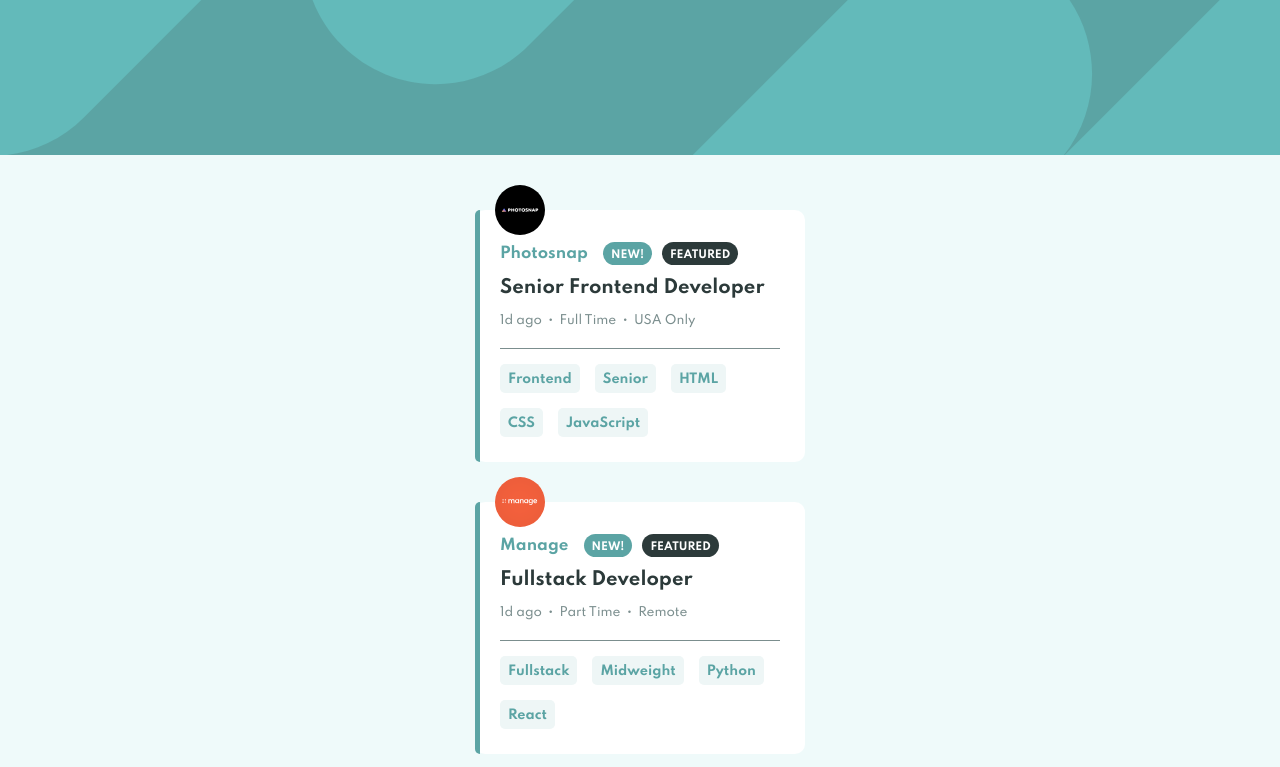
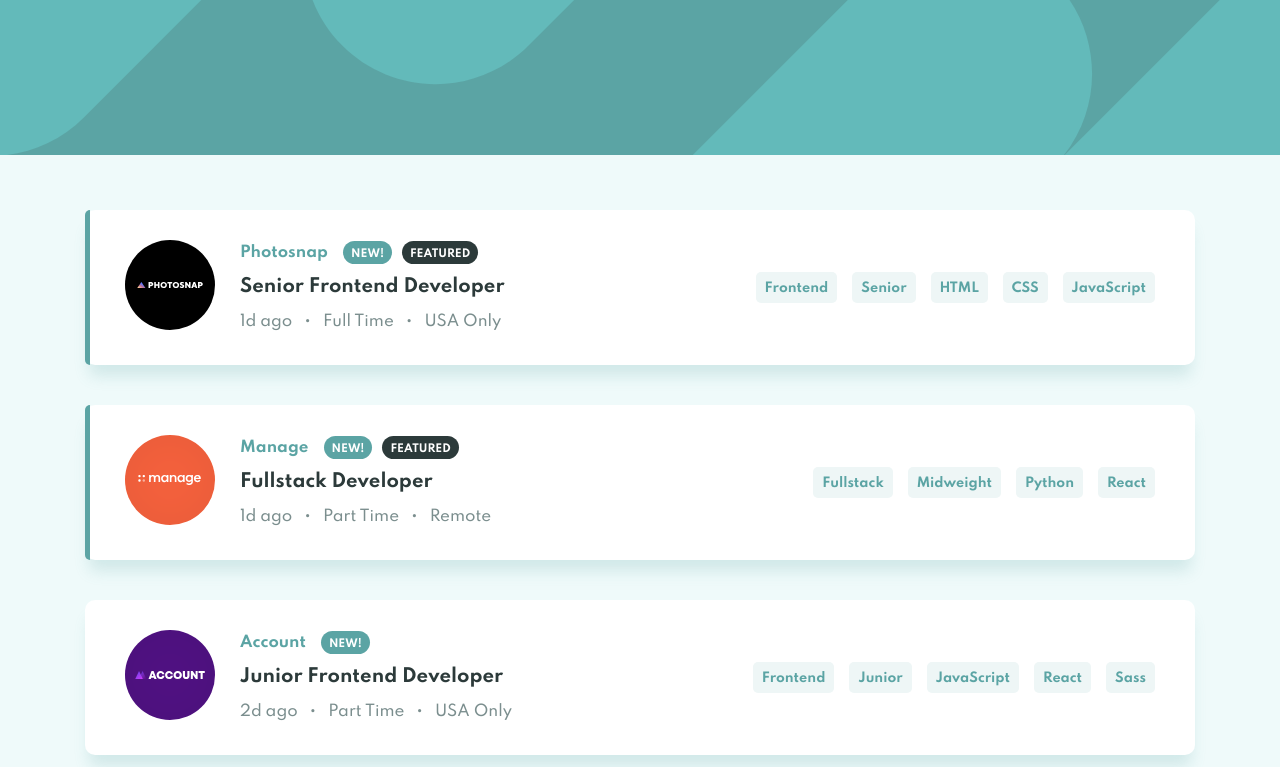
Before and after one commit to JohnPuckey/frontendmentor-static-job-listings, a React (Create React App) app: page / in a window 1280 px wide. Shown: the top 767 px of the page. Built offline with nearby package versions, Linux system fonts and the light colour scheme.

Commit message:
responsive design

```diff
--- a/src/App.js
+++ b/src/App.js
@@ -35,6 +35,7 @@ function App() {
 
       <Header />
 
+      {/* if filters array > 0, show filters component */}
       {filters.length > 0 && <Filters
         filters={filters}
         clearAll={clearAll}
@@ -42,7 +43,7 @@ function App() {
       />}
 
 
-        {/* map jobs data, if filter array > 0, return jobs where jobTags contain filters */}
+        {/* map jobsData, if filter array > 0, return jobCards where jobTags contain filters */}
       <div className="container">
       {jobData.map((jobs) => {
 
--- a/src/index.css
+++ b/src/index.css
@@ -25,7 +25,6 @@ button {
   font-family: "Spartan", sans-serif;
 }
 
-
 /* Header Component */
 
 .header {
@@ -35,9 +34,6 @@ button {
   background-image: url('./assets/bg-header-mobile.svg');
 }
 
-@media only screen and (min-width: 600px) {
-  .header {background-image: url('./assets/bg-header-desktop.svg');}
-}
 
 .container {
   width: 100%;
@@ -45,7 +41,7 @@ button {
   margin:0 auto;
 }
 
-/* Job Cards */
+/* Job Cards component */
 
 .job-card {
   position: relative;
@@ -54,6 +50,7 @@ button {
   margin:40px auto 0;
   border-radius: 10px;
   background-color: #fff;
+  box-shadow: 0px 15px 15px -4px hsla(180, 29%, 50%, 20%);
 }
 
 .job-card:first-of-type {
@@ -161,7 +158,9 @@ button {
   background-color: var(--primary-dark-cyan);
 }
 
-/* filters section */
+
+
+/* filters component */
 
 .filters-container {
   transform: translateY(-40px);
@@ -174,6 +173,7 @@ button {
   display: flex;
   border-radius: 10px;
   background-color: #fff;
+  box-shadow: 0px 15px 15px -4px hsla(180, 29%, 50%, 20%);
 }
 
 .active-filters {
@@ -199,6 +199,7 @@ button {
 }
 
 .remove-btn {
+  cursor: pointer;;
   display: flex;
   justify-content: center;
   align-items: center;
@@ -225,5 +226,96 @@ button {
 .clear-btn:hover {
   color: var(--primary-dark-cyan);
   text-decoration: underline;
+}
+
+/* New Focus States */
+
+.remove-btn:focus {
+  outline: none;
+  background-color: var(--vdark-gray-cyan);
+}
+
+.job-tag:focus {
+  outline-color: var(--primary-dark-cyan);
+}
+
+.clear-btn:focus {
+  outline: none;
+  text-decoration: underline;
+}
+
+/* media queries */
+
+@media only screen and (min-width: 600px) {
+  .header {background-image: url('./assets/bg-header-desktop.svg');}
+}
+
+@media only screen and (min-width: 768px) {
+  .job-card {
+    max-width: 720px;
+    display: flex;
+    align-items: center;
+    justify-content: flex-start;
+  }
+
+  .logo {
+    position: relative;
+    width: 100%;
+    max-width: 90px;
+    top: unset;
+    left: unset;
+    margin-left: 25px;
+  }
+
+  .card-details {
+    padding: 25px 25px 25px;
+  }
+
+  .card-tags {
+    width: 250px;
+    justify-content: flex-end;
+    margin: 25px 10px 10px auto;
+    padding: 0 0 0;
+    border-top: unset;
+  }
+
+  .filters-container {
+    max-width: 720px;
+  }
 
 }
+
+@media only screen and (min-width: 1200px) {
+
+  .job-card {
+    max-width: unset;
+  }
+
+  .logo {
+    margin: 30px 0 30px 40px;
+  }
+
+  .card-tags {
+    width: 50%;
+    margin: 25px 25px 10px auto;
+  }
+
+  .job-tag {
+    padding: 9px 9px 7px;
+  }
+
+  .description {
+    padding-top: 15px;
+    font-size: 1em;
+    color: var(--dark-gray-cyan);
+  }
+
+  .description span {
+    padding: 0 8px;
+    font-size: 1em;
+  }
+
+  .filters-container {
+    max-width: 1110px;
+  }
+}
```
